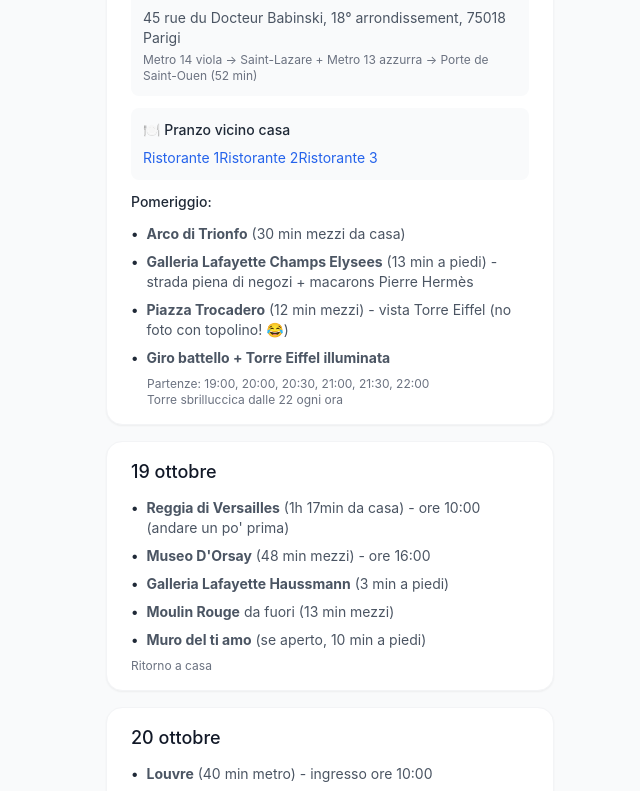
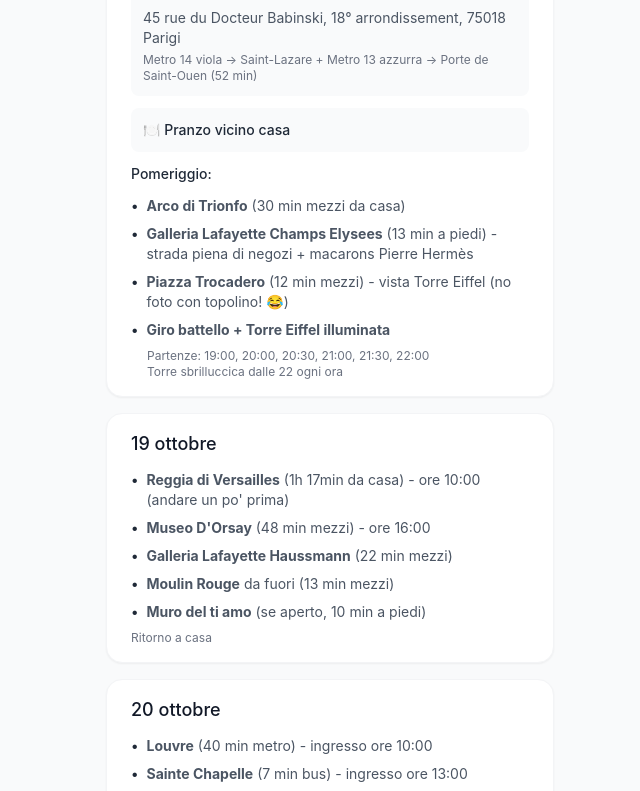
Before and after one commit to giuseppebuscio/parigi, a React (Create React App) app: page /itinerario in a window 1280 px wide. Shown: the part 549-1340 px from the top of the page, without its empty margins (310-950 px from the left). Built offline with nearby package versions, Linux system fonts and the light colour scheme.

Commit message:
fix itinerario

```diff
--- a/src/pages/ItinerarioPage.tsx
+++ b/src/pages/ItinerarioPage.tsx
@@ -75,12 +75,7 @@ const ItinerarioPage: React.FC = () => {
                 </div>
 
                 <div className="bg-gray-50 rounded-lg p-3">
-                  <div className="font-medium text-gray-800 mb-2">🍽️ Pranzo vicino casa</div>
-                  <div className="space-y-1">
-                    <a href="https://maps.app.goo.gl/kjeSjCQBZpqwFfug9" target="_blank" rel="noopener noreferrer" className="text-blue-600 hover:underline">Ristorante 1</a>
-                    <a href="https://maps.app.goo.gl/iQZuUfFvoTGebeYm7" target="_blank" rel="noopener noreferrer" className="text-blue-600 hover:underline">Ristorante 2</a>
-                    <a href="https://maps.app.goo.gl/ipduTpggzvz89ckq8" target="_blank" rel="noopener noreferrer" className="text-blue-600 hover:underline">Ristorante 3</a>
-                  </div>
+                  <div className="font-medium text-gray-800">🍽️ Pranzo vicino casa</div>
                 </div>
 
                 <div className="font-medium text-gray-800 mb-2">Pomeriggio:</div>
@@ -125,7 +120,7 @@ const ItinerarioPage: React.FC = () => {
                 </div>
                 <div className="flex items-start">
                   <span className="font-medium text-gray-800 mr-2">•</span>
-                  <span><strong>Galleria Lafayette Haussmann</strong> (3 min a piedi)</span>
+                  <span><strong>Galleria Lafayette Haussmann</strong> (22 min mezzi)</span>
                 </div>
                 <div className="flex items-start">
                   <span className="font-medium text-gray-800 mr-2">•</span>
```
